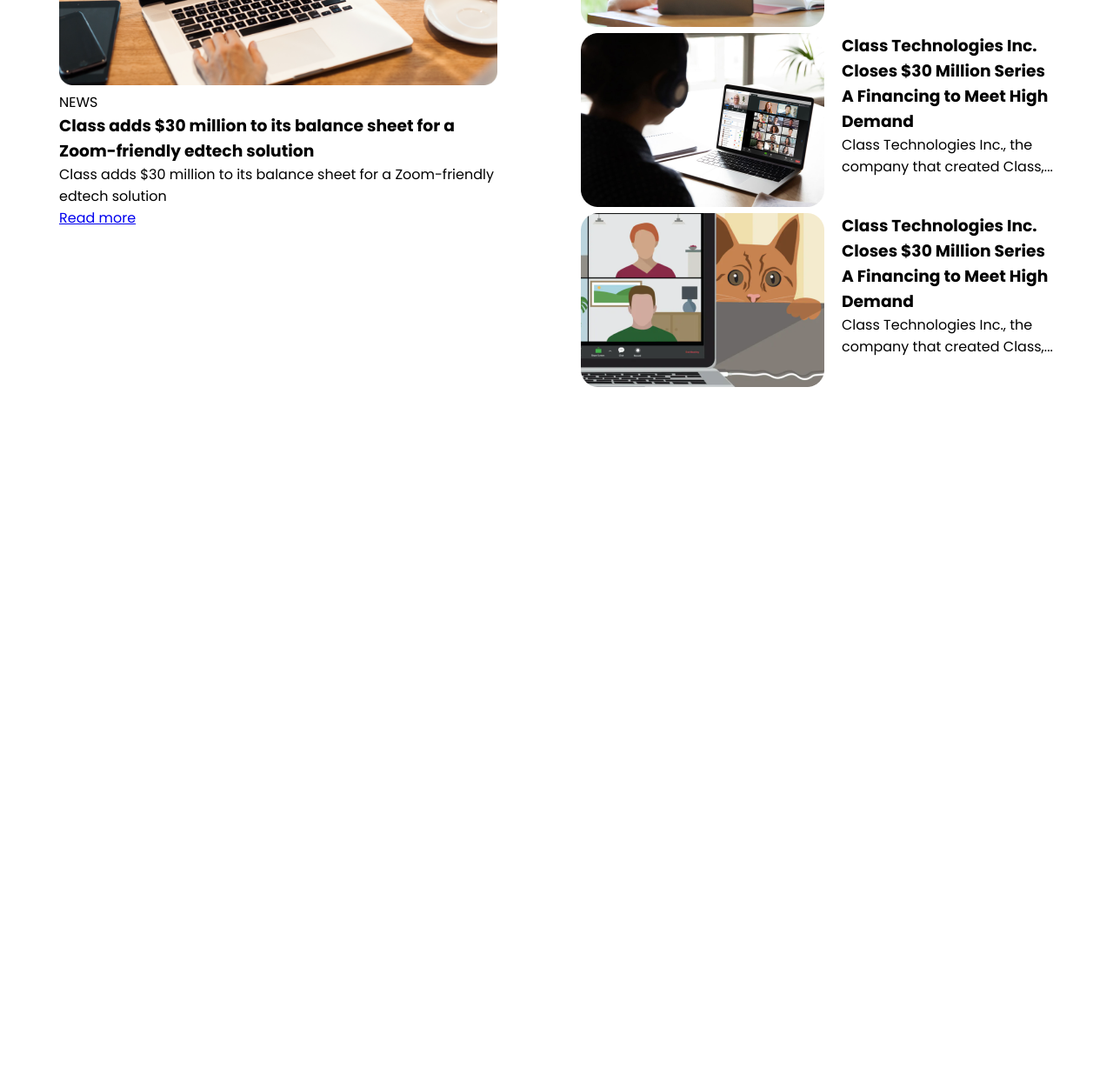
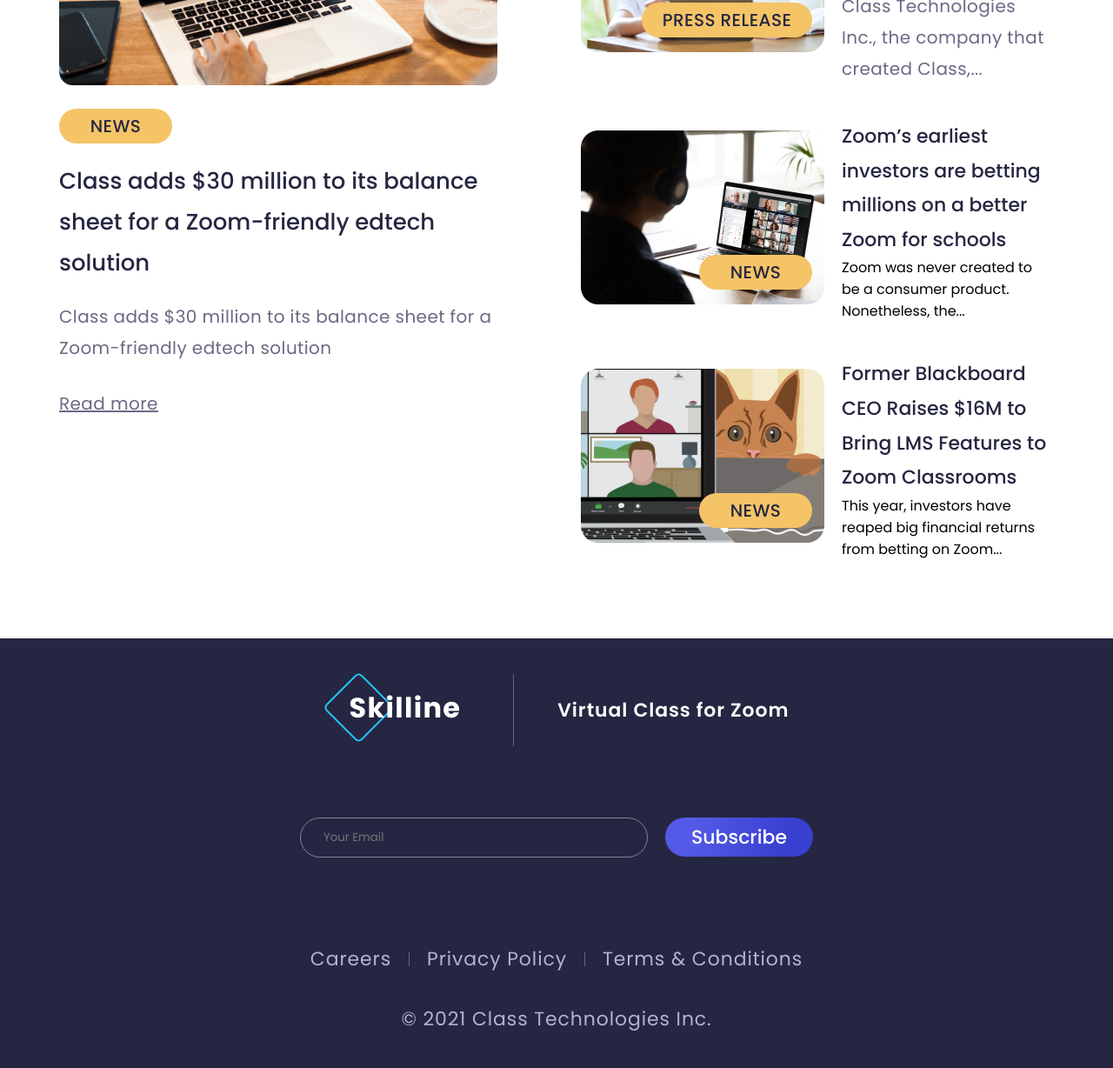
Before and after one commit to Abhigyan-Dhakal/Leapfrog, a plain HTML site: page assignments/Skilline Flex Assignment/index.html in a window 1280 px wide. Shown: the part 7878-9106 px from the top of the page at 87% size. Before the commit the page ends 8380 px from the top, so only its background shows below. Drawn offline with Linux system fonts and the light colour scheme.

Commit message:
Add footer to the flex webpage

```diff
--- /dev/null
+++ b/assignments/Skilline Flex Assignment/css/footer.css
@@ -0,0 +1,133 @@
+.section__footer {
+  padding: 40px 20px;
+  background-color: #252641;
+  color: white;
+}
+
+.footer__logo-text {
+  font-weight: 700;
+  font-size: 32px;
+  line-height: 48px;
+  letter-spacing: 0.04em;
+  color: #ffffff;
+  margin-left: -20px;
+  margin-top: -6px;
+}
+
+.footer__heading-text h2 {
+  font-weight: 600;
+  font-size: 22px;
+  line-height: 33px;
+  letter-spacing: 0.04em;
+}
+
+.footer__top-container {
+  display: flex;
+  flex-direction: column;
+  align-items: center;
+}
+
+.footer__top-container {
+  margin-bottom: 80px;
+}
+
+.footer__input {
+  background-color: transparent;
+  border: 1px solid #83839a;
+  border-radius: 80px;
+  padding: 12px 26px;
+  max-width: 400px;
+  width: 100%;
+  margin: 0px 10px;
+  margin-bottom: 16px;
+}
+
+.footer__submit-btn {
+  font-weight: 500;
+  font-size: 22px;
+  line-height: 33px;
+  color: #ffffff;
+  border: none;
+  background: linear-gradient(105.5deg, #545ae7 19.57%, #393fcf 78.85%);
+  border-radius: 60px;
+  padding: 6px 30px;
+  margin: 0px 10px;
+  margin-bottom: 16px;
+}
+
+.footer__form {
+  display: flex;
+  flex-wrap: wrap;
+  align-items: center;
+  justify-content: center;
+}
+
+.footer__navigation {
+  margin-bottom: 20px;
+}
+
+.footer__links-container {
+  display: flex;
+  flex-direction: column;
+  justify-content: center;
+  align-items: center;
+}
+
+.footer__link {
+  font-size: 22px;
+  line-height: 33px;
+  text-align: center;
+  letter-spacing: 0.04em;
+  color: #b2b3cf;
+  text-decoration: none;
+}
+
+.footer__link:hover {
+  text-decoration: underline;
+}
+
+.footer__link-container {
+  margin: 16px 0px;
+}
+
+.footer__form-container {
+  margin-bottom: 68px;
+}
+
+.footer__bottom-text {
+  font-size: 22px;
+  line-height: 33px;
+  text-align: center;
+  letter-spacing: 0.04em;
+  color: #b2b3cf;
+}
+
+@media screen and (min-width: 991px) {
+  .footer__top-container {
+    display: flex;
+    flex-direction: row;
+    align-items: center;
+    justify-content: center;
+  }
+
+  .footer__bar {
+    height: 83px;
+    width: 1px;
+    background-color: #626381;
+    margin-right: 50px;
+  }
+
+  .footer__links-container {
+    display: flex;
+    flex-direction: row;
+    justify-content: center;
+    align-items: center;
+  }
+
+  .footer__link-bar {
+    height: 17px;
+    width: 1px;
+    background-color: #626381;
+    margin: 0px 20px;
+  }
+}
--- a/assignments/Skilline Flex Assignment/css/header.css
+++ b/assignments/Skilline Flex Assignment/css/header.css
@@ -122,9 +122,6 @@
   width: 100%;
   /* background-color: red; */
   position: relative;
-}
-
-.girl-img-container > img {
 }
 
 .girl-img-mid {
--- a/assignments/Skilline Flex Assignment/css/news.css
+++ b/assignments/Skilline Flex Assignment/css/news.css
@@ -28,6 +28,10 @@
   color: #696984;
 }
 
+.news__left {
+  margin-bottom: 60px;
+}
+
 .news__left,
 .news__left-img-container {
   max-width: 700px;
@@ -48,15 +52,78 @@
   max-width: 280px;
   min-width: 280px;
   /* background-color: red; */
+  position: relative;
 }
 
 .news__right-item {
   /* background-color: blue; */
   max-width: 820px;
+  margin-bottom: 40px;
 }
 
 .news__right-img {
   width: 100%;
+}
+
+.news__type {
+  font-weight: 500;
+  font-size: 20px;
+  line-height: 180%;
+  letter-spacing: 0.02em;
+  color: #252641;
+  padding: 2px 22px;
+  background-color: #f4c467;
+  border-radius: 80px;
+  min-width: 130px;
+  width: 0%;
+  text-align: center;
+}
+
+.news__type-right {
+  position: absolute;
+  bottom: 24px;
+  right: 14px;
+}
+
+.news__type-long {
+  min-width: 196px;
+}
+
+.news__left-heading {
+  font-weight: 500;
+  font-size: 26px;
+  line-height: 180%;
+  color: #252641;
+}
+
+.new__left-para {
+  font-size: 20px;
+  line-height: 180%;
+  letter-spacing: 0.02em;
+  color: #696984;
+}
+
+.news__right-heading {
+  font-weight: 500;
+  font-size: 22px;
+  line-height: 180%;
+  color: #252641;
+}
+
+.news__left-heading-container {
+  margin-bottom: 20px;
+}
+
+.news__left-para-container {
+  margin-bottom: 28px;
+}
+
+.news__type-left {
+  margin: 20px 0px;
+}
+
+.news__link:hover {
+  color: #f4c467;
 }
 
 @media screen and (min-width: 991px) {
@@ -83,5 +150,7 @@
 @media screen and (min-width: 1260px) {
   .news__right-item {
     display: flex;
+    align-items: center;
+    margin-bottom: 40px;
   }
 }
--- a/assignments/Skilline Flex Assignment/index.html
+++ b/assignments/Skilline Flex Assignment/index.html
@@ -20,6 +20,7 @@
     <link rel="stylesheet" href="./css/features.css" />
     <link rel="stylesheet" href="./css/integrations.css" />
     <link rel="stylesheet" href="./css/news.css" />
+    <link rel="stylesheet" href="./css/footer.css" />
     <title>Skilline</title>
   </head>
   <body>
@@ -47,14 +48,7 @@
               <a href="" class="navbar__btn navbar__btn--primary">Sign Up</a>
             </div>
           </div>
-          <div class="navbar__right">
-            <!-- <div>
-              <a href="" class="navbar__btn navbar__btn--secondary">Login</a>
-            </div>
-            <div>
-              <a href="" class="navbar__btn navbar__btn--primary">Sign Up</a>
-            </div> -->
-          </div>
+          <div class="navbar__right"></div>
         </nav>
       </div>
       <div class="header__btm-container">
@@ -530,7 +524,7 @@
     <section class="section__news">
       <div class="news__heading-container">
         <div class="news__main-heading-container">
-          <h2 class="news__main-heading">Latesh News and Resources</h2>
+          <h2 class="news__main-heading">Latest News and Resources</h2>
         </div>
         <div class="news__main-para-container">
           <p class="news__para">
@@ -548,7 +542,7 @@
             />
           </div>
           <div class="news__left-text-container">
-            <div class="news__type">NEWS</div>
+            <div class="news__type news__type-left">NEWS</div>
             <div class="news__left-heading-container">
               <h3 class="news__left-heading">
                 Class adds $30 million to its balance sheet for a Zoom-friendly
@@ -562,7 +556,7 @@
               </p>
             </div>
             <div class="news__link-container">
-              <a href="#" class="news__link">Read more</a>
+              <a href="#" class="new__left-para news__link">Read more</a>
             </div>
           </div>
         </div>
@@ -574,6 +568,9 @@
                 alt="news-1"
                 class="news__right-img"
               />
+              <div class="news__type news__type-right news__type-long">
+                PRESS RELEASE
+              </div>
             </div>
             <div class="news__right-body">
               <div class="news__right-heading-container">
@@ -583,7 +580,7 @@
                 </h3>
               </div>
               <div class="news__right-para-container">
-                <p class="news__right-para">
+                <p class="new__left-para">
                   Class Technologies Inc., the company that created Class,...
                 </p>
               </div>
@@ -597,17 +594,19 @@
                 alt="news-2"
                 class="news__right-img"
               />
+              <div class="news__type news__type-right">NEWS</div>
             </div>
             <div class="news__right-body">
               <div class="news__right-heading-container">
                 <h3 class="news__right-heading">
-                  Class Technologies Inc. Closes $30 Million Series A Financing
-                  to Meet High Demand
+                  Zoom’s earliest investors are betting millions on a better
+                  Zoom for schools
                 </h3>
               </div>
               <div class="news__right-para-container">
                 <p class="news__right-para">
-                  Class Technologies Inc., the company that created Class,...
+                  Zoom was never created to be a consumer product. Nonetheless,
+                  the...
                 </p>
               </div>
             </div>
@@ -620,17 +619,19 @@
                 alt="news-3"
                 class="news__right-img"
               />
+              <div class="news__type news__type-right">NEWS</div>
             </div>
             <div class="news__right-body">
               <div class="news__right-heading-container">
                 <h3 class="news__right-heading">
-                  Class Technologies Inc. Closes $30 Million Series A Financing
-                  to Meet High Demand
+                  Former Blackboard CEO Raises $16M to Bring LMS Features to
+                  Zoom Classrooms
                 </h3>
               </div>
               <div class="news__right-para-container">
                 <p class="news__right-para">
-                  Class Technologies Inc., the company that created Class,...
+                  This year, investors have reaped big financial returns from
+                  betting on Zoom...
                 </p>
               </div>
             </div>
@@ -638,5 +639,47 @@
         </div>
       </div>
     </section>
+    <footer class="section__footer">
+      <div class="footer__top-container">
+        <div class="footer__logo-container">
+          <div class="logo__container">
+            <div class="logo__img-container">
+              <img src="./images/footer-poly.svg" alt="" />
+            </div>
+            <div class="footer__logo-text">Skilline</div>
+          </div>
+        </div>
+        <div class="footer__bar"></div>
+        <div class="footer__heading-text">
+          <h2>Virtual Class for Zoom</h2>
+        </div>
+      </div>
+      <div>
+        <div class="footer__form-container">
+          <form action="" class="footer__form">
+            <input type="text" placeholder="Your Email" class="footer__input" />
+            <button type="submit" class="footer__submit-btn">Subscribe</button>
+          </form>
+        </div>
+      </div>
+      <div class="footer__navigation">
+        <div class="footer__links-container">
+          <div class="footer__link-container">
+            <a href="#" class="footer__link">Careers</a>
+          </div>
+          <div class="footer__link-bar"></div>
+          <div class="footer__link-container">
+            <a href="#" class="footer__link">Privacy Policy</a>
+          </div>
+          <div class="footer__link-bar"></div>
+          <div class="footer__link-container">
+            <a href="#" class="footer__link">Terms & Conditions</a>
+          </div>
+        </div>
+      </div>
+      <div class="footer__bottom-container">
+        <p class="footer__bottom-text">© 2021 Class Technologies Inc.</p>
+      </div>
+    </footer>
   </body>
 </html>
```
Also changed, not shown: assignments/Skilline Flex Assignment/images/footer-poly.svg (added).
